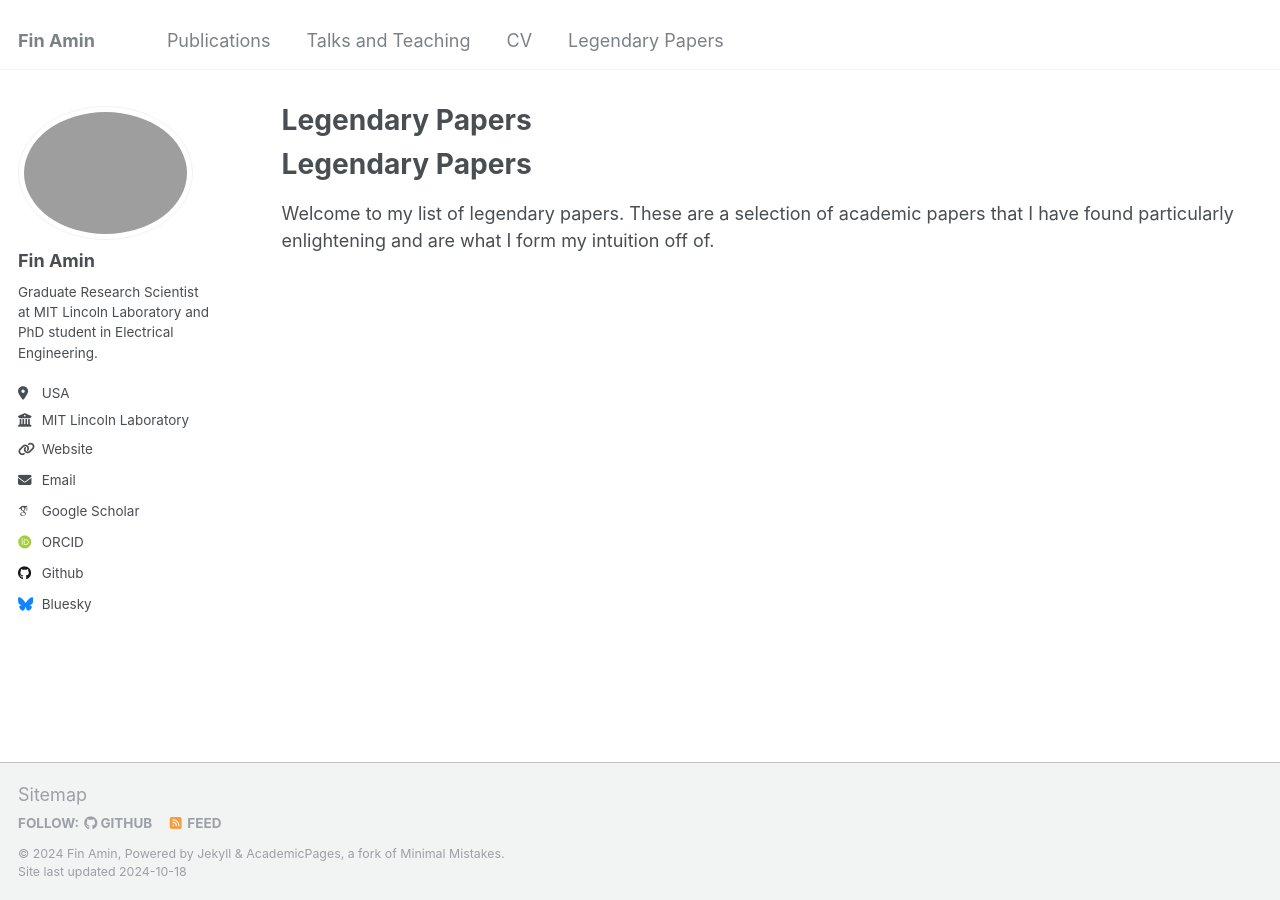
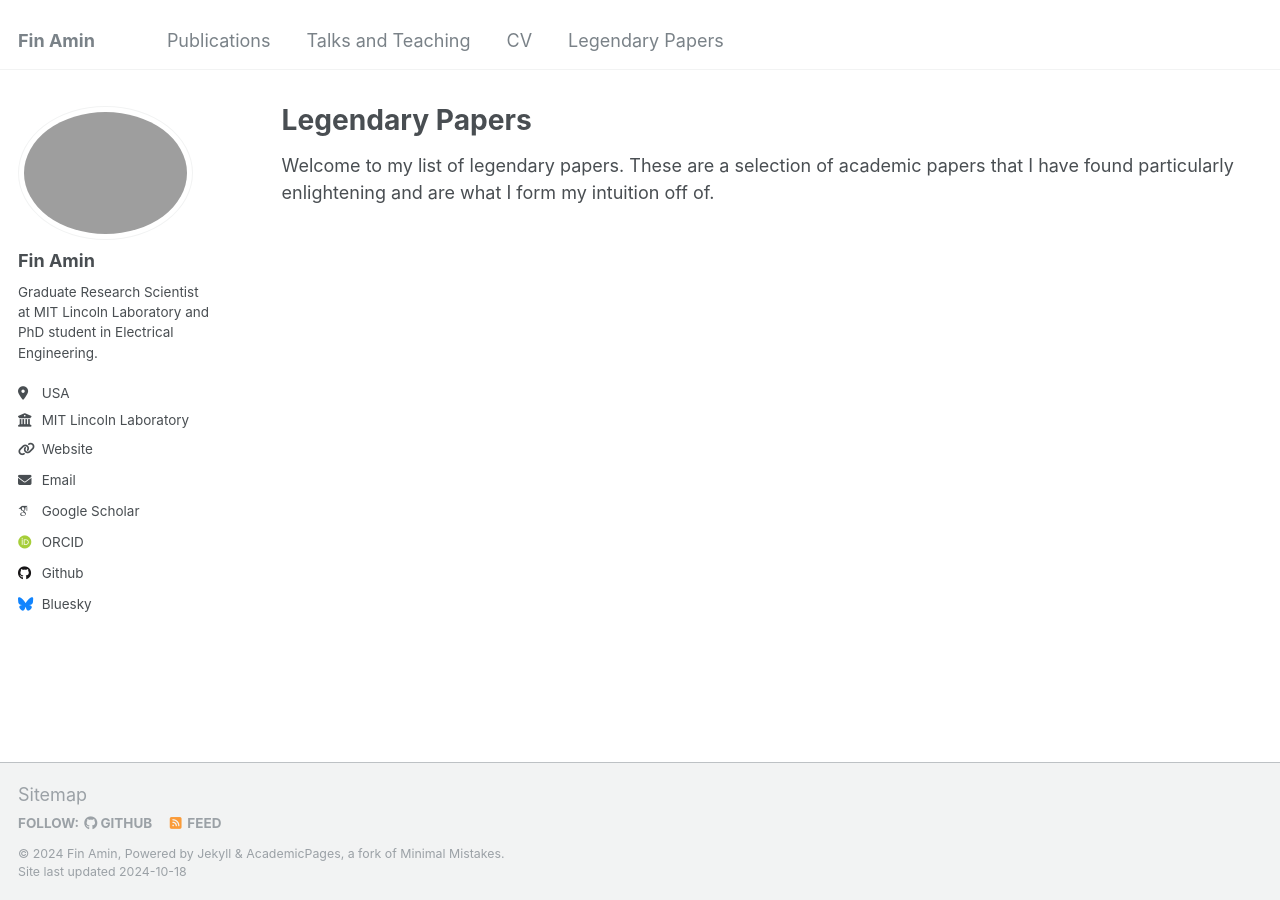
Before and after one commit to FinAminToastCrunch/FinAminToastCrunch.github.io, a Jekyll site: the page built from _legendary_papers/legendary_papers.md, in a window 1280 px wide. Built offline with Jekyll 4.4.1, drawn with Linux system fonts in a browser that asks for light colours; some web fonts are replaced.

Commit message:
Update legendary_papers.md

```diff
--- a/_legendary_papers/legendary_papers.md
+++ b/_legendary_papers/legendary_papers.md
@@ -5,6 +5,5 @@ permalink: /legendary-papers/
 author_profile: true
 ---
 
-# Legendary Papers
 
 Welcome to my list of legendary papers. These are a selection of academic papers that I have found particularly enlightening and are what I form my intuition off of.
```
